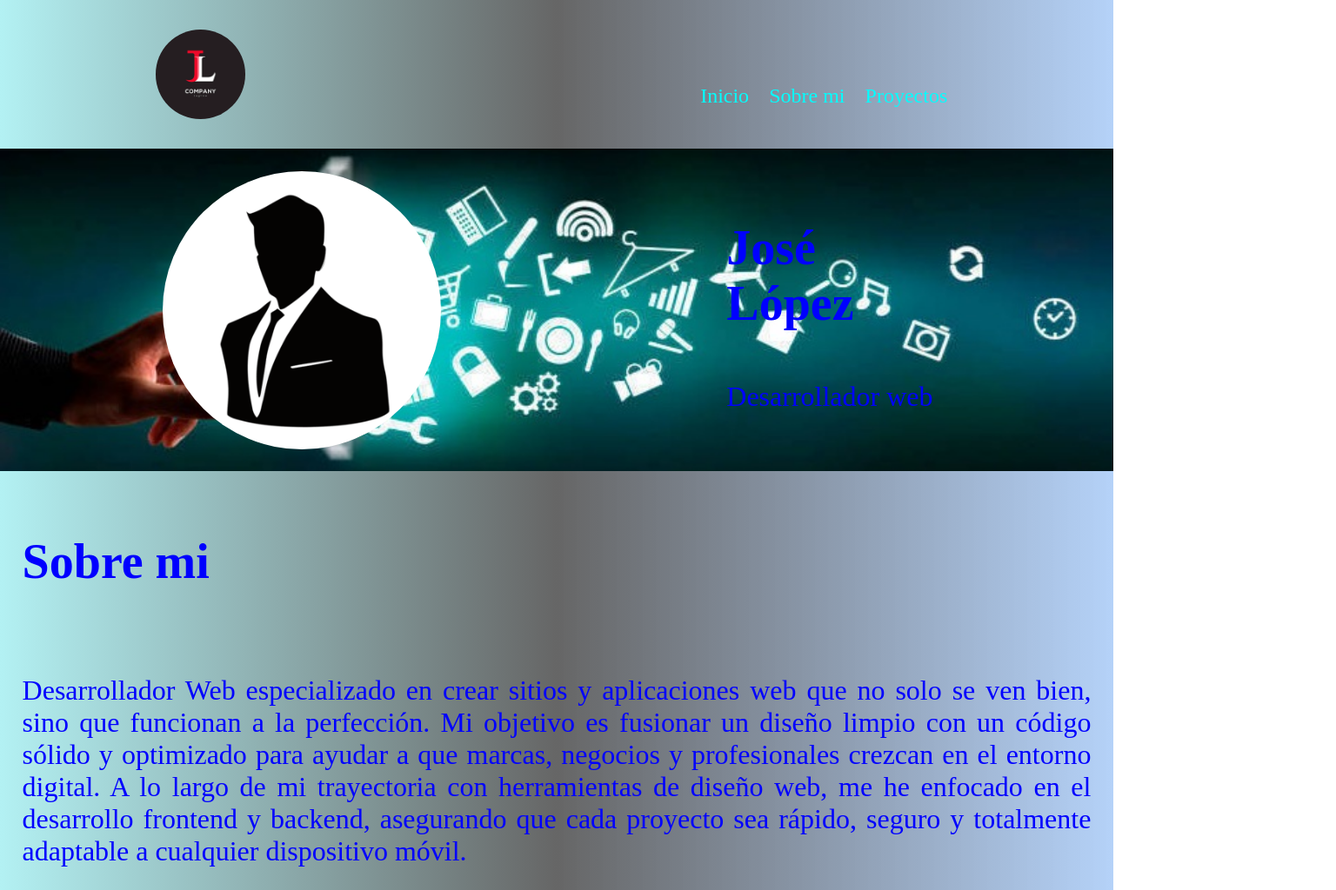
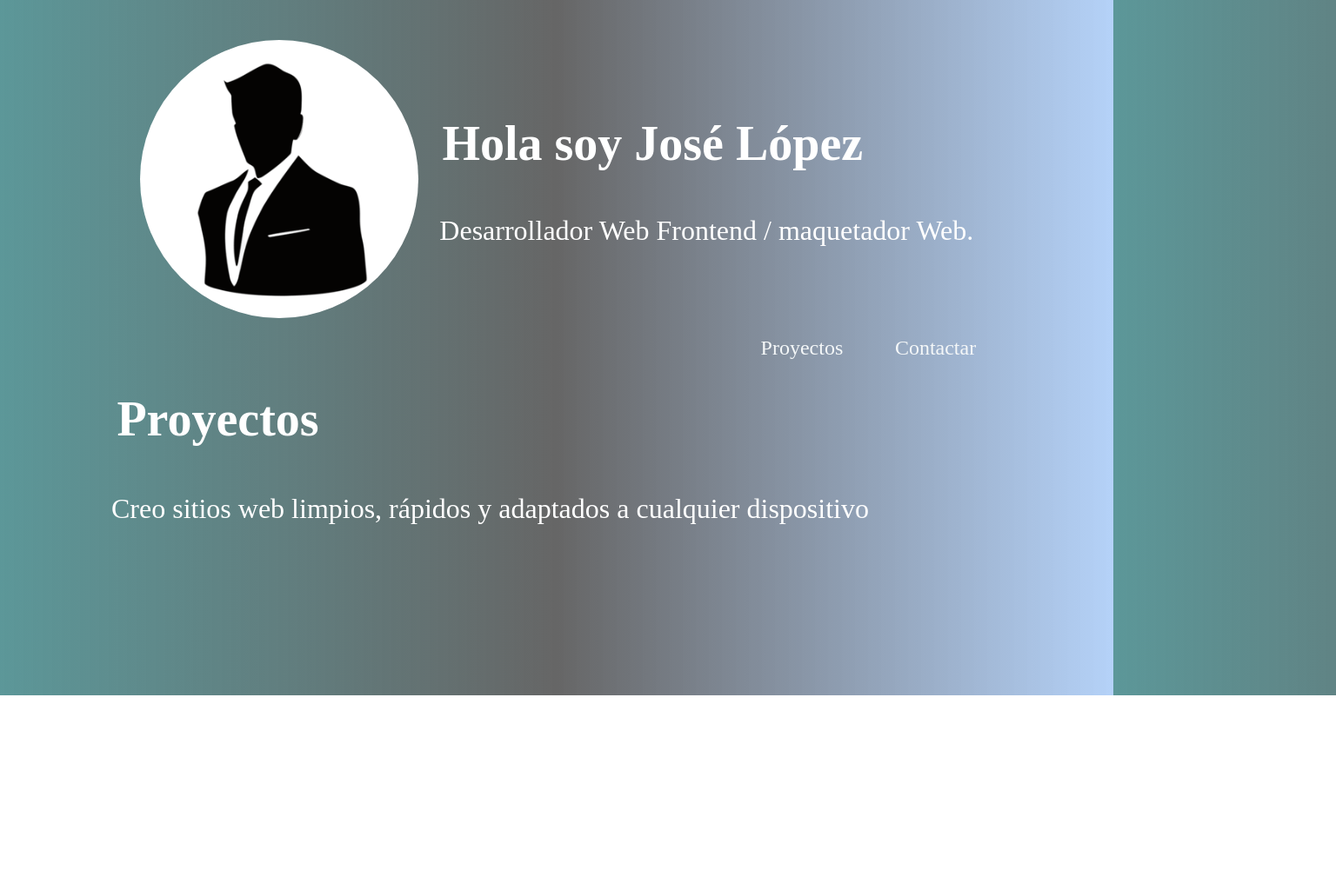
Before and after one commit to joselopez4006-droid/Portfolio, a plain HTML site: page index.html in a window 1280 px wide. Shown: the whole page at 87% size, 1536 px wide, since content can reach past the window. After the commit the page ends 800 px from the top, so only its background shows below. Drawn offline with Linux system fonts and the light colour scheme.

Commit message:
actual 20-11-26

```diff
--- a/index.html
+++ b/index.html
@@ -8,45 +8,32 @@
   </head>
   <body>
     <header class="encabezado">
-      <div class="image">
-        <img src="img/logo.png" alt="logo" id="logo" />
+      <article class="principal">
+        <img
+          src="img/rostro.png"
+          alt="imagen de perfil"
+          class="contenedor-perfil"
+        />
 
-        <!--<img src="img/banner.jpg" alt="banner" id="banner" />-->
-      </div>
-      <div class="menu">
-        <nav>
-          <a href="inicio">Inicio</a>
-          <a href="sobremi">Sobre mi</a>
-          <a href="proyectos">Proyectos</a>
-        </nav>
-      </div>
+        <div>
+          <h2>Hola soy José López</h2>
+          <p>Desarrollador Web Frontend / maquetador Web.</p>
+        </div>
+      </article>
+
+      <nav>
+        <a href="proyectos">Proyectos</a>
+        <a href="contactar">Contactar</a>
+      </nav>
     </header>
     <main>
-      <article class="principal">
-        <div class="contenedor-perfil">
-          <img src="img/rostro.png" alt="imagen de perfil" />
-        </div>
-        <div>
-          <h2>José López</h2>
-          <p>Desarrollador web</p>
-        </div>
-      </article>
-      <article class="sobremi">
-        <h2>Sobre mi</h2>
+      <article class="proyectos">
+        <h2>Proyectos</h2>
         <p>
-          Desarrollador Web especializado en crear sitios y aplicaciones web
-          que no solo se ven bien, sino que funcionan a la perfección. Mi
-          objetivo es fusionar un diseño limpio con un código sólido y
-          optimizado para ayudar a que marcas, negocios y profesionales crezcan
-          en el entorno digital. A lo largo de mi trayectoria con herramientas
-          de diseño web, me he enfocado en el desarrollo frontend y backend,
-          asegurando que cada proyecto sea rápido, seguro y totalmente adaptable
-          a cualquier dispositivo móvil.
+          Creo sitios web limpios, rápidos y adaptados a cualquier dispositivo
         </p>
       </article>
-      <article class="proyecto">
-
-      </article>
+      <article class="Contacto"></article>
     </main>
   </body>
 </html>
--- a/styles.css
+++ b/styles.css
@@ -2,37 +2,52 @@ body {
     margin: 0;
     width: 100%;
     height: 100vh;
-    background: linear-gradient( 90deg, #b3f1f3, #666666, #a6c9f7d5);
+    background: linear-gradient( 90deg, #2b787ac4, #666666, #a6c9f7d5);
+
+}
+
+img {
+    width: 320px;
+    height: 320px;
+    border-radius: 50%;
 
 }
 
 /*ENCABEZADO*/
 .encabezado {
-    display: flex;
-    justify-content: space-around;
     width: 80%;
-    height: 120px;
+    height: 320px;
     margin: 0%;
     padding: 2% 10%;
 }
 
-#logo {
-    width: 20%;
-    max-height: 130px;
-    border-radius: 50%;
+h2 {
+    font-size: 3.5em;
+    color: white;
+    padding: 0.5%;
 }
 
-#banner {
-    width: 54%;
+p {
+    text-align: justify;
+    font-size: 2em;
+    color: white;
+    padding-bottom : 2%;
 }
-.image {
+
+.principal {
     display: flex;
     align-items: center;
-    width: 50%;
-    max-height: 120px;
+    justify-content: space-around;
+    padding: 2%;
+    /*background-image: url(img/banner.jpg);*/
+    background-position: center;
+    background-repeat: no-repeat;
+    background-size: cover;
+}
 
-}
 nav {
+    padding: 0 0 2% 70%;
+
     display: flex;
     justify-content: space-around;
 }
@@ -40,50 +55,34 @@ nav {
 nav a {
     font-size: 1.5em;
     text-decoration: none;
-    color: aqua;
-}
-
-.menu {
-    height: 120px;
-    width: 30%;
-    padding-top: 7%;
+    color: rgb(244, 247, 248);
 }
 
 /*MAIN*/
-.principal {
-    display: flex;
-    align-items: center;
-    justify-content: space-around;
-    padding: 2%;
-    background-image: url(img/banner.jpg);
-    background-position: center;
-    background-repeat: no-repeat;
-    background-size: cover;
+main {
+    width: 100%;
+    height: 320px;
+    margin: 0%;
+    padding: 2% 10%;
 }
 
-.contenedor-perfil {
-    width: 320px;
-    height: 320px;
-}
+/*
+Habilidades técnicas (Stack)
+Agrupa tus conocimientos por categorías para que un reclutador los escanee rápido:
+Maquetación y estilos: HTML5 semántico, CSS3, Diseño Responsive, Flexbox, CSS Grid.
+Programación e interactividad: JavaScript (DOM, eventos, consumo de APIs básicas).
+Gestión y publicación: Git, GitHub, subida por FTP/cPanel, optimización básica (SEO técnico y rendimiento), WordPress.
 
-.contenedor-perfil img {
-    width: 100%;
-    border-radius: 50%;
-}
+Sobre mí
+Un párrafo cercano contando tu transición o interés por el desarrollo web y tu formación actual.
+Destaca habilidades blandas clave en este sector: atención al detalle, resolución de problemas y aprendizaje continuo.
 
-
-
-/*SOBRE MI*/
-
-main h2 {
-    font-size: 3.5em;
-    color: blue;
-    padding: 2%;
-}
-
-main p {
-    text-align: justify;
-    font-size: 2em;
-    color: blue;
-    padding: 2%;
-}
+Contacto y pie de página (Footer)
+Un formulario de contacto funcional (puedes usar servicios gratuitos como Formspree para que funcione sin necesidad de backend) o tu correo electrónico visible con opción de copiarlo.
+Enlaces directos a tu perfil de GitHub y LinkedIn.
+3 ideas de proyectos para rellenar tu portfolio ahora mismo
+Si aún no tienes clientes reales, construye estas tres piezas para demostrar todo lo que abarca tu certificado:
+Web corporativa para un negocio local ficticio: Por ejemplo, una clínica dental, una cafetería o un taller. Demuestra que sabes estructurar información comercial, integrar mapas y crear formularios de reserva.
+Landing page de producto o evento: Una página muy visual enfocada en diseño moderno, animaciones suaves con CSS, uso de Grid/Flexbox y adaptación perfecta a móvil.
+Pequeña aplicación interactiva con JavaScript: Una calculadora de presupuestos, un gestor de tareas o un buscador que consuma una API gratuita (como el tiempo o películas). Esto demuestra lógica de programación más allá del diseño estático.
+*/
```
